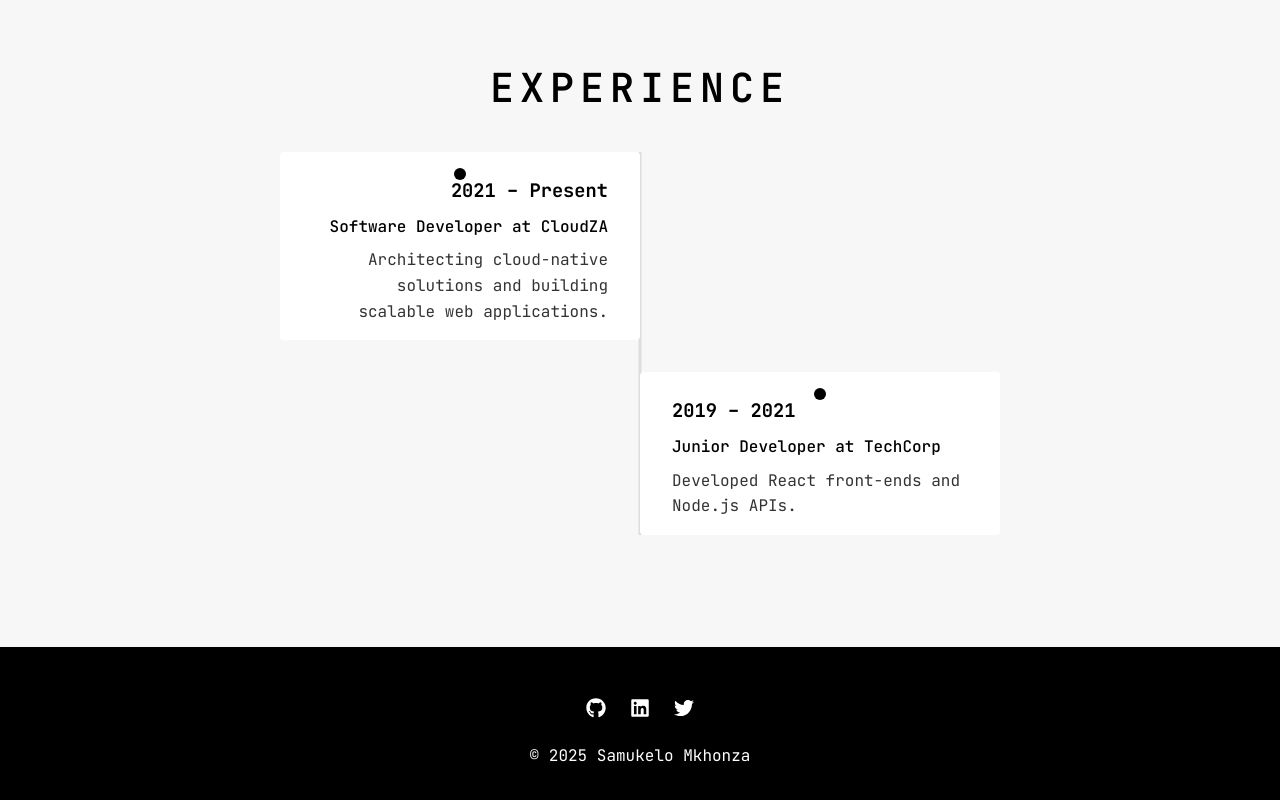
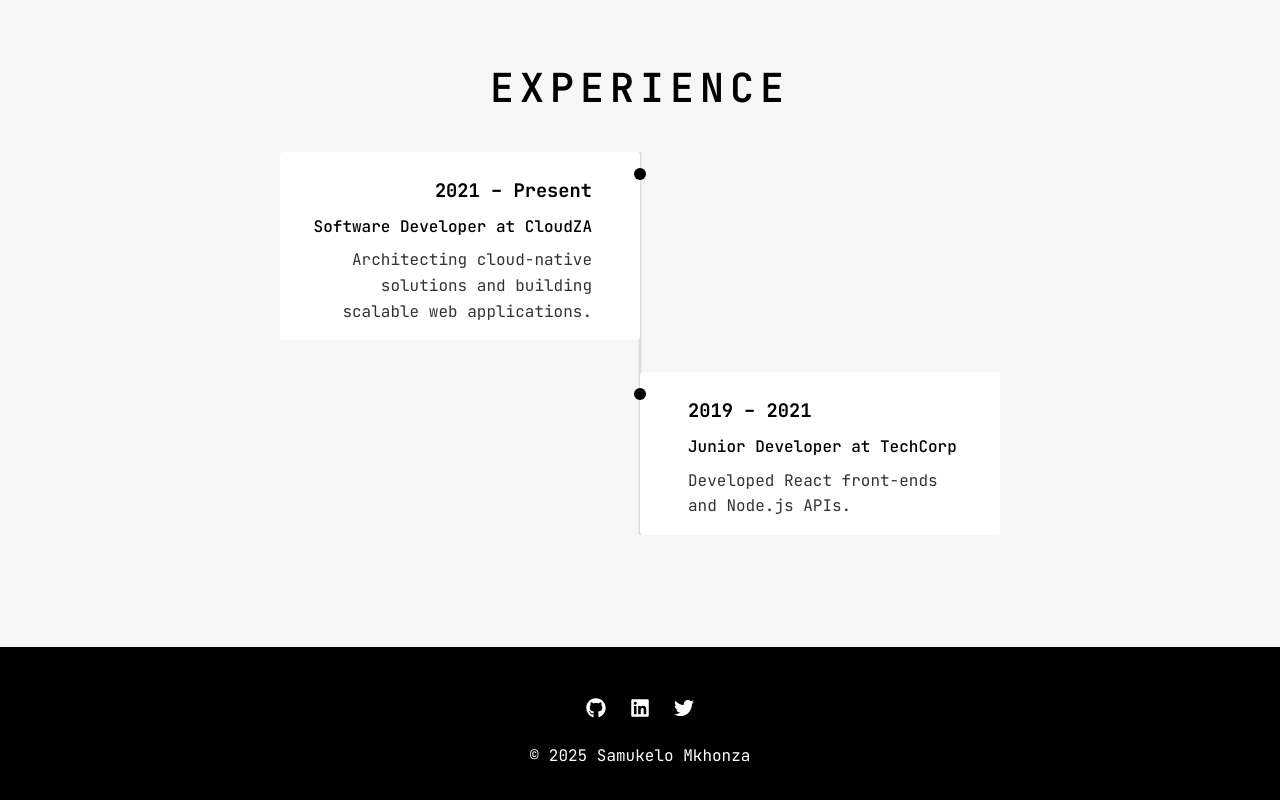
Before and after one commit to Samukelo-Mkhonza/my-profile-website, a React (Create React App) app: page / in a window 1280 px wide. Shown: the part 1473-2273 px from the top of the page. Built offline with nearby package versions, Linux system fonts and the light colour scheme.

Commit message:
refactor: improve layout and alignment in Experience component

```diff
--- a/src/components/Experience.js
+++ b/src/components/Experience.js
@@ -6,10 +6,12 @@ const Section = styled.section`
   padding: 5rem 2rem;
   background: #f7f7f7;
 `;
+
 const Container = styled.div`
   max-width: 720px;
   margin: 0 auto;
 `;
+
 const Heading = styled.h2`
   font-size: 2.5rem;
   font-weight: 600;
@@ -18,6 +20,7 @@ const Heading = styled.h2`
   text-align: center;
   margin-bottom: 2rem;
 `;
+
 const Timeline = styled.div`
   position: relative;
   &:before {
@@ -31,6 +34,7 @@ const Timeline = styled.div`
     transform: translateX(-50%);
   }
 `;
+
 const Entry = styled(motion.div)`
   position: relative;
   width: 50%;
@@ -38,17 +42,23 @@ const Entry = styled(motion.div)`
   background: #ffffff;
   border-radius: 4px;
   margin-bottom: 2rem;
-  ${props => (props.align === 'left' ? 'left: 0; text-align: right;' : 'left: 50%; text-align: left;')}
+  ${props => (props.align === 'left'
+    ? 'left: 0; text-align: right; padding-right: 3rem;'
+    : 'left: 50%; text-align: left; padding-left: 3rem;'
+  )}
 `;
+
 const Circle = styled.div`
   position: absolute;
   top: 1rem;
-  left: 50%;
   width: 12px;
   height: 12px;
   background: #000;
   border-radius: 50%;
-  transform: translateX(-50%);
+  ${props => props.align === 'left'
+    ? 'right: -6px;'
+    : 'left: -6px;'
+  }
 `;
 
 const events = [
@@ -61,23 +71,27 @@ const Experience = () => (
     <Container>
       <Heading>Experience</Heading>
       <Timeline>
-        {events.map((e, i) => (
+        {events.map((e, i) => {
+          const alignment = i % 2 === 0 ? 'left' : 'right';
+          return (
             <Entry
               key={i}
-            align={i % 2 === 0 ? 'left' : 'right'}
-            initial={{ opacity: 0, x: i % 2 === 0 ? -100 : 100 }}
+              align={alignment}
+              initial={{ opacity: 0, x: alignment === 'left' ? -100 : 100 }}
               whileInView={{ opacity: 1, x: 0 }}
               transition={{ duration: 0.5 }}
               viewport={{ once: true }}
             >
-            <Circle />
+              <Circle align={alignment} />
               <h3 style={{ margin: '0.5rem 0' }}>{e.period}</h3>
               <h4 style={{ margin: '0.25rem 0', fontWeight: 500 }}>{e.role}</h4>
               <p style={{ marginTop: '0.5rem', color: '#333' }}>{e.desc}</p>
             </Entry>
-        ))}
+          );
+        })}
       </Timeline>
     </Container>
   </Section>
 );
+
 export default Experience;
```
Lines whose indentation alone changed are shown as unchanged.
